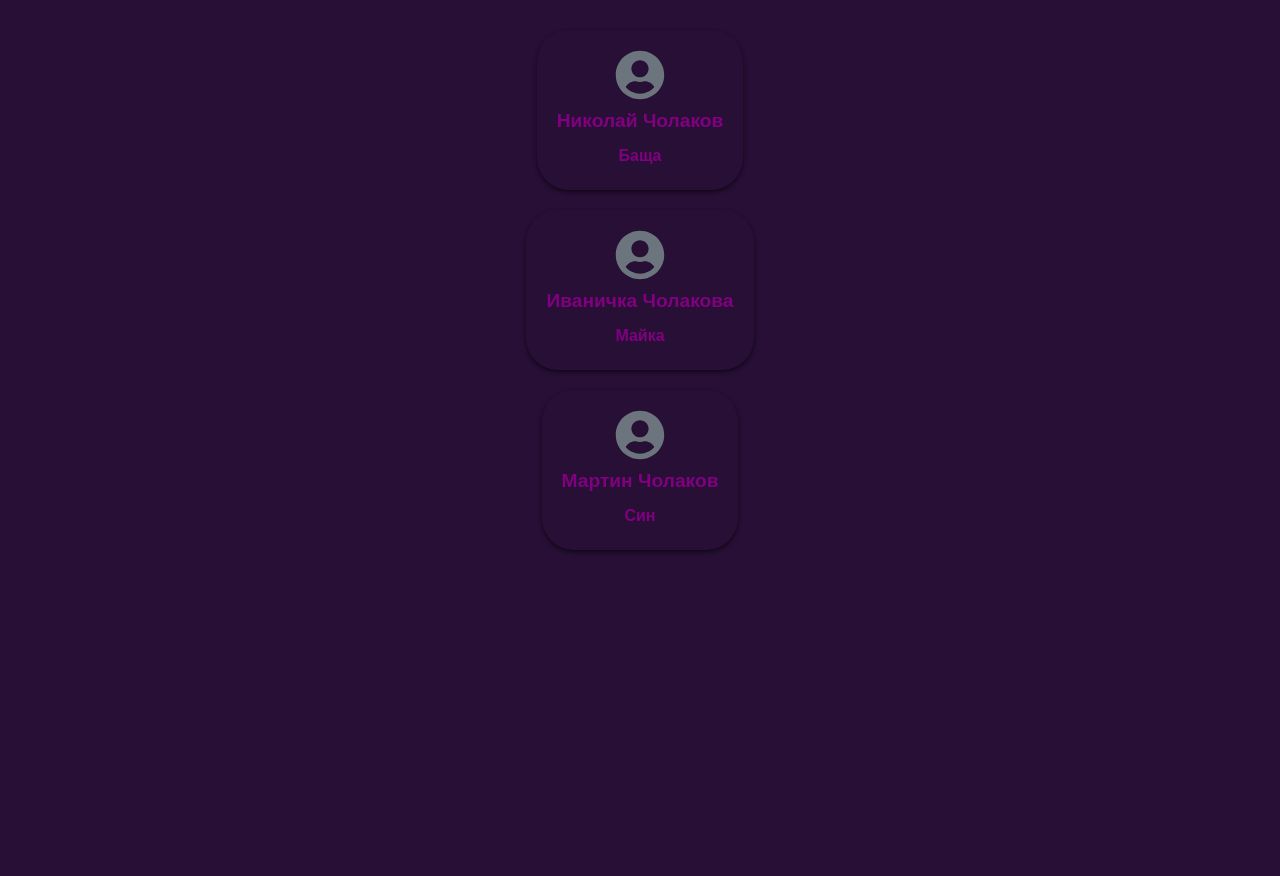
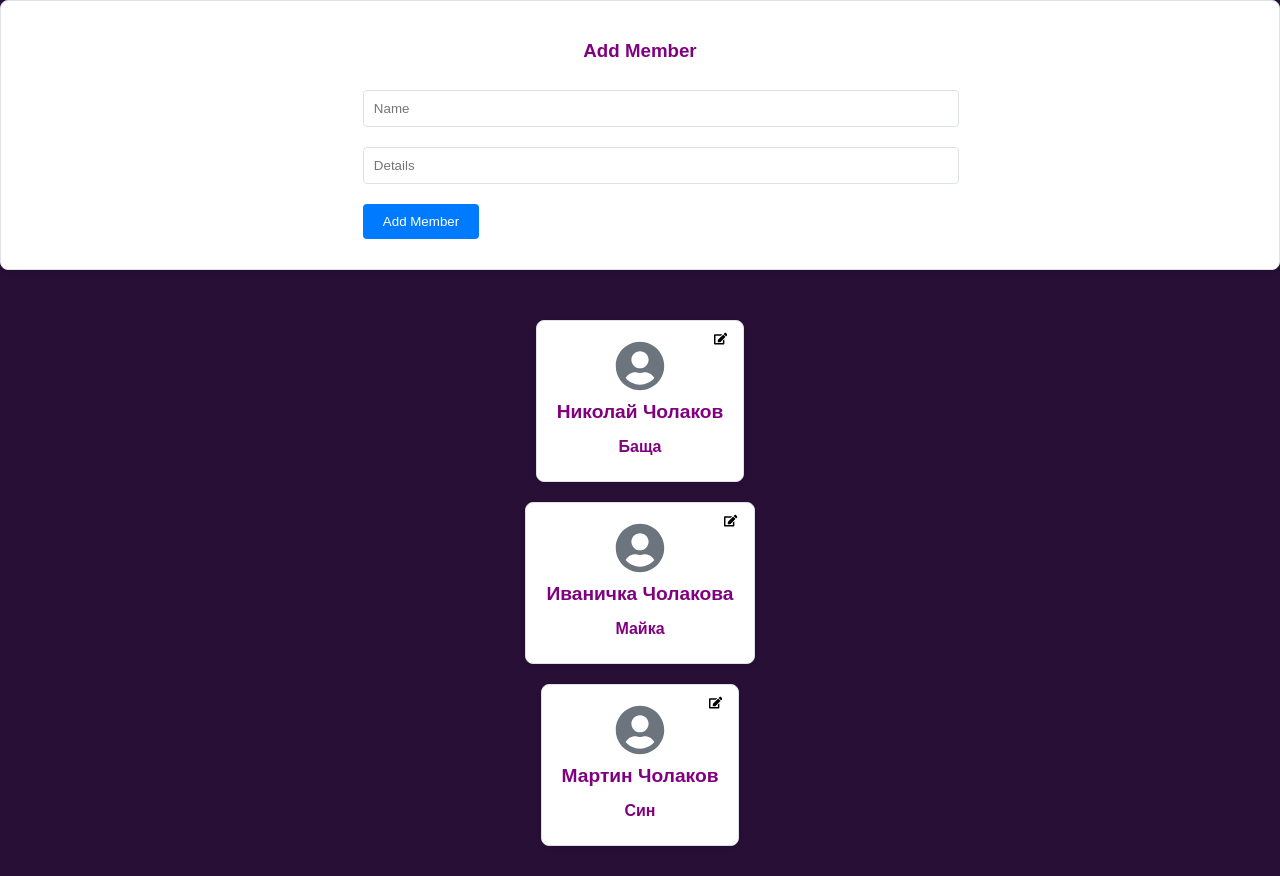
Before and after one commit to MartinCholakov5/FamilyTree-, a React (Vite) app: page / in a window 1280 px wide. Before the commit the page ends 800 px from the top, so only its background shows below. Built offline with nearby package versions, Linux system fonts and the light colour scheme.

Commit message:
Added members

```diff
--- a/package.json
+++ b/package.json
@@ -11,6 +11,7 @@
   },
   "dependencies": {
     "autoprefixer": "^10.4.19",
+    "framer-motion": "^11.2.6",
     "postcss": "^8.4.38",
     "react": "^18.2.0",
     "react-dom": "^18.2.0",
--- a/src/App.jsx
+++ b/src/App.jsx
@@ -1,9 +1,9 @@
-// src/App.js
-import React from 'react';
+import React, { useState } from 'react';
 import FamilyTree from './components/FamilyTree.jsx';
 import GlobalStyles from './components/styles/GlobalStyles.jsx';
+import AddEditMemberForm from './components/AddEditMemberForm.jsx';
 
-const familyData = [
+const initialFamilyData  = [
   { id: 1, name: 'Николай Чолаков', details: 'Баща' },
   { id: 2, name: 'Иваничка Чолакова', details: 'Майка' },
   { id: 3, name:'Мартин Чолаков', details:'Син' },
@@ -11,11 +11,28 @@ const familyData = [
 ];
 
 function App() {
+  const [family, setFamily] = useState(initialFamilyData);
+  const [editingMember, setEditingMember] = useState(null);
+
+  const handleSaveMember = (member) => {
+    if (editingMember) {
+      setFamily(family.map((m) => (m.id === member.id ? member : m)));
+      setEditingMember(null);
+    } else {
+      setFamily([...family, member]);
+    }
+  };
+
+  const handleEditMember = (member) => {
+    setEditingMember(member);
+  };
+
   return (
     <>
       <GlobalStyles />
       <div className="App">
-        <FamilyTree family={familyData} />
+        <AddEditMemberForm member={editingMember} onSave={handleSaveMember} />
+        <FamilyTree family={family} onEdit={handleEditMember} />
       </div>
     </>
   );
--- /dev/null
+++ b/src/components/AddEditMemberForm.jsx
@@ -0,0 +1,78 @@
+// src/components/AddEditMemberForm.jsx
+import React, { useState, useEffect } from 'react';
+import styled from 'styled-components';
+
+const FormContainer = styled.div`
+  display: flex;
+  flex-direction: column;
+  align-items: center;
+  padding: 20px;
+  border: 1px solid #dee2e6;
+  border-radius: 8px;
+  background-color: #ffffff;
+  box-shadow: 0 2px 4px rgba(0, 0, 0, 0.1);
+  margin-bottom: 20px;
+`;
+
+const Input = styled.input`
+  margin: 10px;
+  padding: 10px;
+  border: 1px solid #dee2e6;
+  border-radius: 4px;
+  width: 100%;
+`;
+
+const Button = styled.button`
+  padding: 10px 20px;
+  margin: 10px;
+  border: none;
+  border-radius: 4px;
+  background-color: #007bff;
+  color: #fff;
+  cursor: pointer;
+  &:hover {
+    background-color: #0056b3;
+  }
+`;
+
+const AddEditMemberForm = ({ member, onSave }) => {
+  const [name, setName] = useState('');
+  const [details, setDetails] = useState('');
+
+  useEffect(() => {
+    if (member) {
+      setName(member.name);
+      setDetails(member.details);
+    }
+  }, [member]);
+
+  const handleSubmit = (e) => {
+    e.preventDefault();
+    onSave({ id: member ? member.id : Date.now(), name, details });
+    setName('');
+    setDetails('');
+  };
+
+  return (
+    <FormContainer>
+      <h3>{member ? 'Edit Member' : 'Add Member'}</h3>
+      <form onSubmit={handleSubmit}>
+        <Input
+          type="text"
+          placeholder="Name"
+          value={name}
+          onChange={(e) => setName(e.target.value)}
+        />
+        <Input
+          type="text"
+          placeholder="Details"
+          value={details}
+          onChange={(e) => setDetails(e.target.value)}
+        />
+        <Button type="submit">{member ? 'Save Changes' : 'Add Member'}</Button>
+      </form>
+    </FormContainer>
+  );
+};
+
+export default AddEditMemberForm;
--- a/src/components/FamilyMember.jsx
+++ b/src/components/FamilyMember.jsx
@@ -1,20 +1,32 @@
+// src/components/FamilyMember.jsx
 import React from 'react';
 import styled from 'styled-components';
-import { FaUserCircle } from 'react-icons/fa';
+import { FaUserCircle, FaEdit } from 'react-icons/fa';
+import { motion } from 'framer-motion';
 
-const MemberContainer = styled.div`
+const MemberContainer = styled(motion.div)`
   display: flex;
   flex-direction: column;
   align-items: center;
   margin: 10px;
   padding: 20px;
-  // border: 1px solid #dee2e6;
-  border-radius: 32px;
-  background-color: purple transparent;
-  box-shadow: 0 2px 4px rgba(0, 0, 0, 0.6);
+  border: 1px solid #dee2e6;
+  border-radius: 8px;
+  background-color: #ffffff;
+  box-shadow: 0 2px 4px rgba(0, 0, 0, 0.1);
+  position: relative;
+`;
+
+const EditButton = styled.button`
+  position: absolute;
+  top: 10px;
+  right: 10px;
+  background: none;
+  border: none;
   cursor: pointer;
-
-
+  &:hover {
+    color: #007bff;
+  }
 `;
 
 const MemberName = styled.h3`
@@ -26,10 +38,18 @@ const MemberDetails = styled.p`
   margin: 5px 0;
 `;
 
-const FamilyMember = ({ member }) => {
+const FamilyMember = ({ member, onEdit }) => {
   return (
-    <MemberContainer>
+    <MemberContainer
+      initial={{ opacity: 0, scale: 0.8 }}
+      animate={{ opacity: 1, scale: 1 }}
+      transition={{ duration: 0.5 }}
+      whileHover={{ scale: 1.1 }}
+    >
       <FaUserCircle size={50} color="#6c757d" />
+      <EditButton onClick={() => onEdit(member)}>
+        <FaEdit />
+      </EditButton>
       <MemberName>{member.name}</MemberName>
       <MemberDetails>{member.details}</MemberDetails>
     </MemberContainer>
--- a/src/components/FamilyTree.jsx
+++ b/src/components/FamilyTree.jsx
@@ -1,7 +1,7 @@
-// src/components/FamilyTree.js
+// src/components/FamilyTree.jsx
 import React from 'react';
 import styled from 'styled-components';
-import FamilyMember from './FamilyMember';
+import FamilyMember from './FamilyMember.jsx';
 
 const TreeContainer = styled.div`
   display: flex;
@@ -10,11 +10,11 @@ const TreeContainer = styled.div`
   padding: 20px;
 `;
 
-const FamilyTree = ({ family }) => {
+const FamilyTree = ({ family, onEdit }) => {
   return (
     <TreeContainer>
       {family.map(member => (
-        <FamilyMember key={member.id} member={member} />
+        <FamilyMember key={member.id} member={member} onEdit={onEdit} />
       ))}
     </TreeContainer>
   );
```
Also changed, not shown: 1 other file (tests, documents, lock files or other folders).
